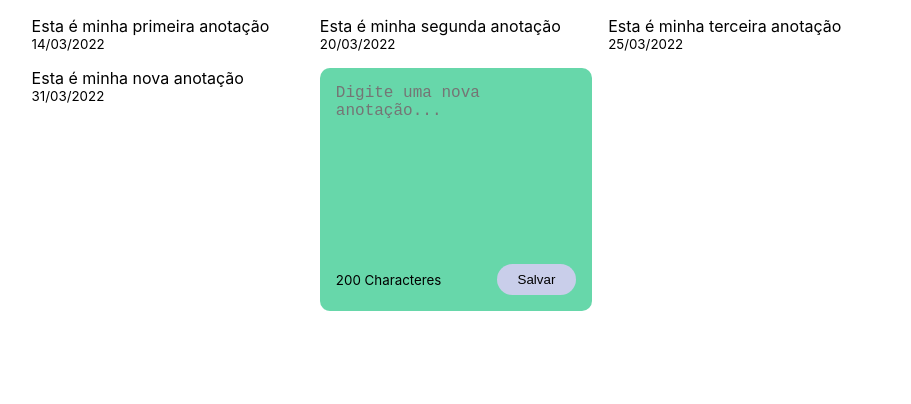
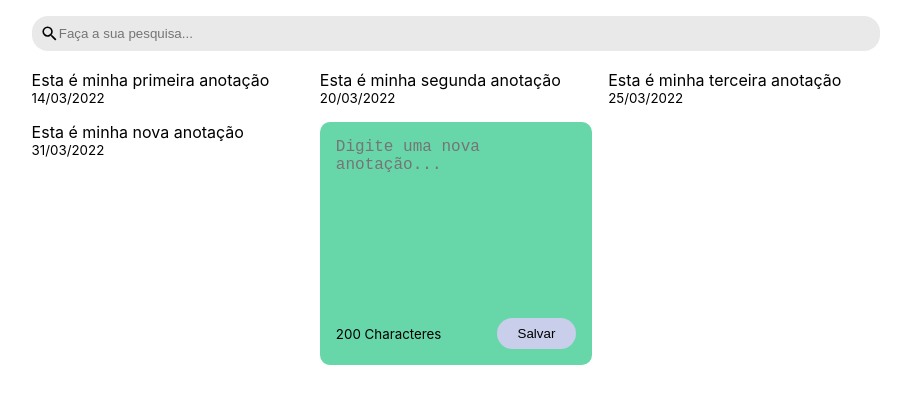
Before and after one commit to diegrp/Notes-List, a React (Create React App) app: page / in a window 1280 px wide. Shown: the top 404 px of the page, without its empty margins (184-1095 px from the left). Built offline with nearby package versions, Linux system fonts and the light colour scheme.

Commit message:
State textSearch and receive handleSearchNotes in search component

```diff
--- a/src/App.js
+++ b/src/App.js
@@ -1,9 +1,14 @@
 import React, { useState } from 'react'
+import NotesList from './Components/NotesList'
+import SearchNotes from './Components/SearchNotes'
 import { nanoid } from 'nanoid'
-import NotesList from './Components/NotesList'
 
 
 const App = () => {
+
+  // useStates espalhado em props para suas respectivas páginas
+
+  const [ searchText, setSearchText ] = useState('');
 
   // Objeto de dados que cotém anotações para serem procuradas, criadas e deletadas
 
@@ -59,6 +64,10 @@ const App = () => {
   return (
     <main>
       <div className="container">
+        {/* recebe um estado para armazenar texto de procura, através de props que será utilizada em seu respectivo componente */}
+        <SearchNotes
+          handleSearchNotes={setSearchText}
+        />
         {/* recebe funções para adicionar e deletar através de props que serão utilizadas nos respectivos componentes */}
         <NotesList
           /* procura dentro do nosso state notes, text com letra minúscula e que esteja dentro do nosso outro estado,
--- a/src/components/SearchNotes/index.js
+++ b/src/components/SearchNotes/index.js
@@ -1,7 +1,9 @@
 import React from 'react'
 import { MdSearch } from 'react-icons/md'
 
-const SearchNotes = () => {
+// Componente de pesquisa de anotações
+
+const SearchNotes = ({ handleSearchNotes }) => {
   return (
     <div className="search">
       {/* ícone de busca */}
@@ -9,6 +11,7 @@ const SearchNotes = () => {
       <input
         type="text"
         placeholder="Faça a sua pesquisa..."
+        onChange={({target}) => handleSearchNotes(target.value)}
       />
     </div>
   )
```
